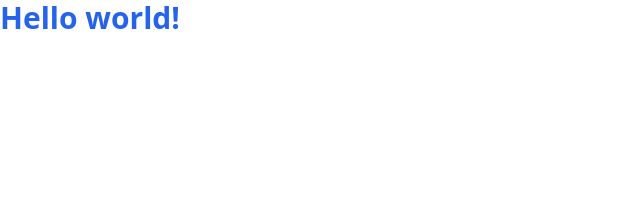
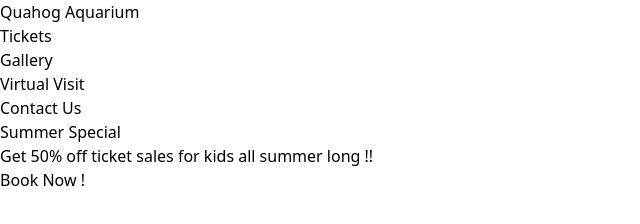
Before and after one commit to SomtooFromLaffy/aquariumLandingPage, a website: page public/index.html in a window 1280 px wide. Shown: the whole page, without its empty margins (0-640 px from the left). Drawn offline with Linux system fonts and the light colour scheme.

Commit message:
Added HTML tags and Info

```diff
--- a/public/index.html
+++ b/public/index.html
@@ -6,8 +6,43 @@
   <link href=" output.css" rel="stylesheet">
 </head>
 <body>
-  <h1 class="text-3xl font-bold text-blue-600">
-    Hello world!
-  </h1>
+    <!-- background -->
+    <div>
+        <!-- top nav -->
+        <div>
+            <!-- logo -->
+            <div>
+                <h2>Quahog Aquarium</h2>
+            </div>
+            <!-- nav options -->
+            <nav>
+                <ul>
+                    <li>Tickets</li>
+                    <li>Gallery</li>
+                    <li>Virtual Visit</li>
+                    <li>Contact Us</li>
+                </ul>
+            </nav>
+        </div>
+        <!-- main options -->
+        <main>
+            <!-- Specials -->
+            <div>
+                <!-- header -->
+                <h4>
+                    Summer Special
+                </h4>
+                <!-- details -->
+                <p>
+                    Get 50% off ticket sales for kids all summer long !!
+                </p>
+                <!-- link to special -->
+                <a>
+                    Book Now !
+                </a>
+            </div>
+
+        </main>
+    </div>
 </body>
 </html>
```
